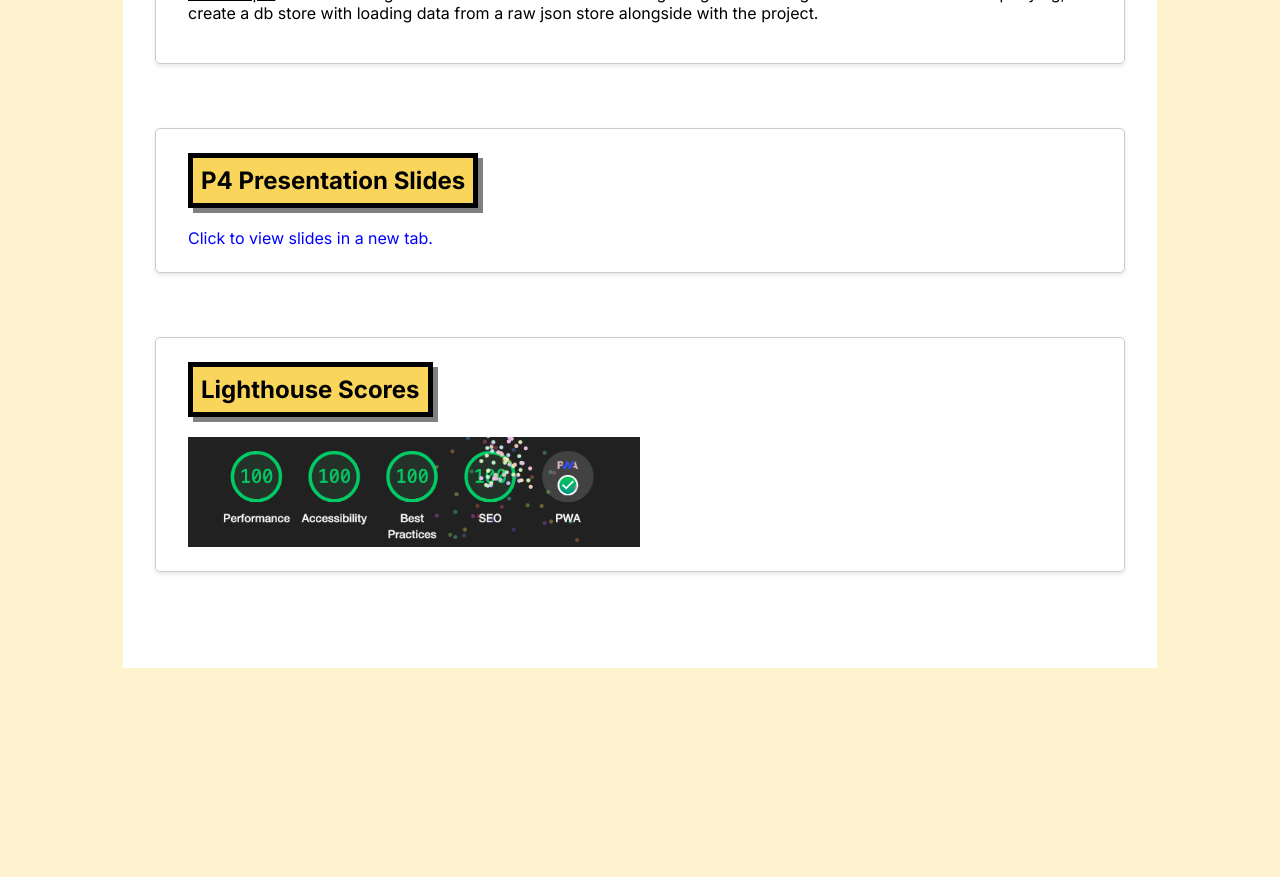
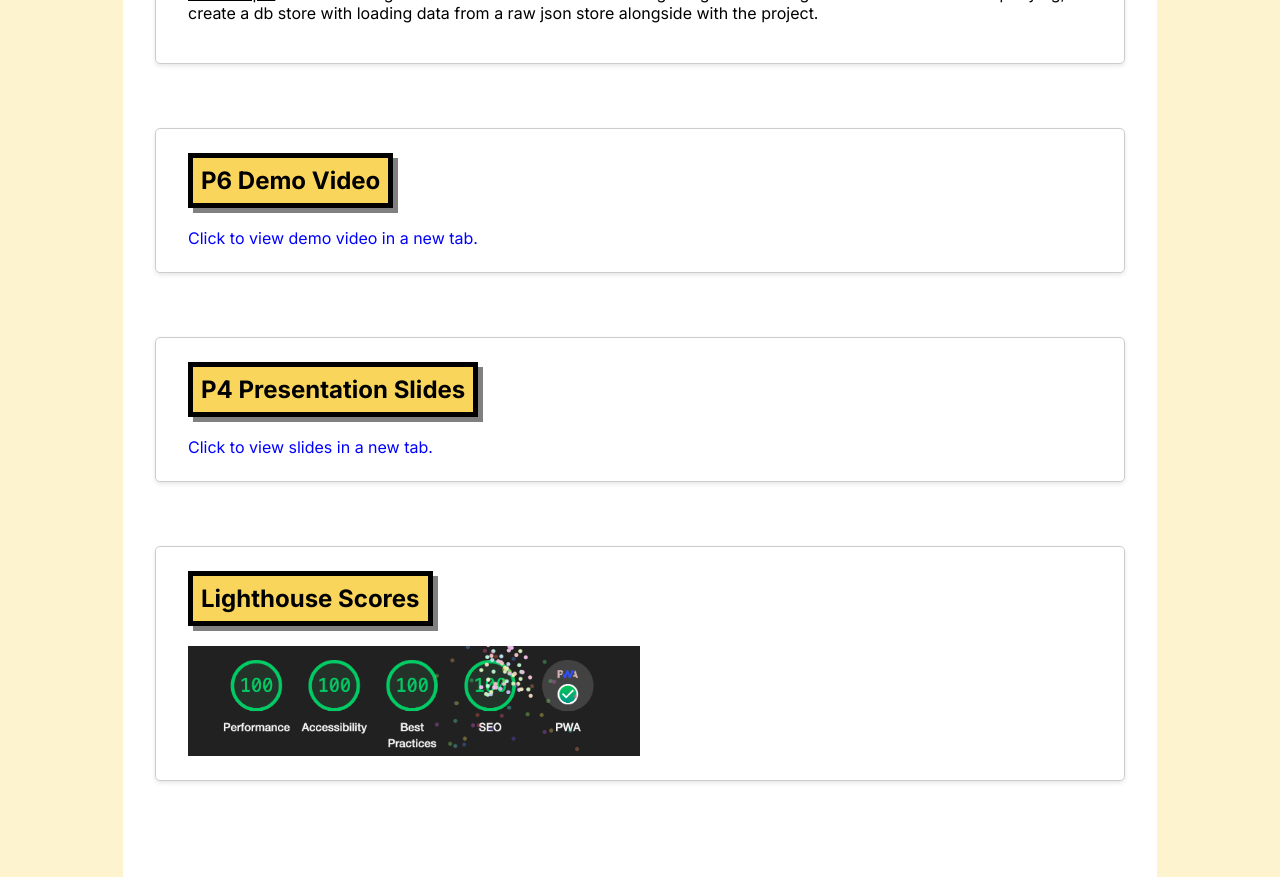
Before and after one commit to datu925/electric-machines, a Next.js app in the folder frontend/: page / in a window 1280 px wide. Shown: the part 3400-4277 px from the top of the page. Before the commit the page ends 4068 px from the top, so only its background shows below. Built offline with nearby package versions, Linux system fonts and the light colour scheme.

Commit message:
Add p6 video section (#39)

```diff
--- a/frontend/app/page.tsx
+++ b/frontend/app/page.tsx
@@ -258,6 +258,19 @@ export default function Home() {
           </p>
         </div>
       </section>
+
+      <section>
+        <h2>P6 Demo Video</h2>
+        <br />
+        <a
+          target="_blank"
+          rel="noopener noreferrer"
+          href="https://gtvault-my.sharepoint.com/:v:/g/personal/dturcza3_gatech_edu/EQWgOA9UGAhOvvGOYhrMfgUBWu3TSDyySnpnUuyFu6Lq9A?nav=eyJyZWZlcnJhbEluZm8iOnsicmVmZXJyYWxBcHAiOiJPbmVEcml2ZUZvckJ1c2luZXNzIiwicmVmZXJyYWxBcHBQbGF0Zm9ybSI6IldlYiIsInJlZmVycmFsTW9kZSI6InZpZXciLCJyZWZlcnJhbFZpZXciOiJNeUZpbGVzTGlua0NvcHkifX0&e=l9Q88W"
+        >
+          Click to view demo video in a new tab.
+        </a>
+      </section>
+
       <section>
         <h2>P4 Presentation Slides</h2>
         <br />
```
